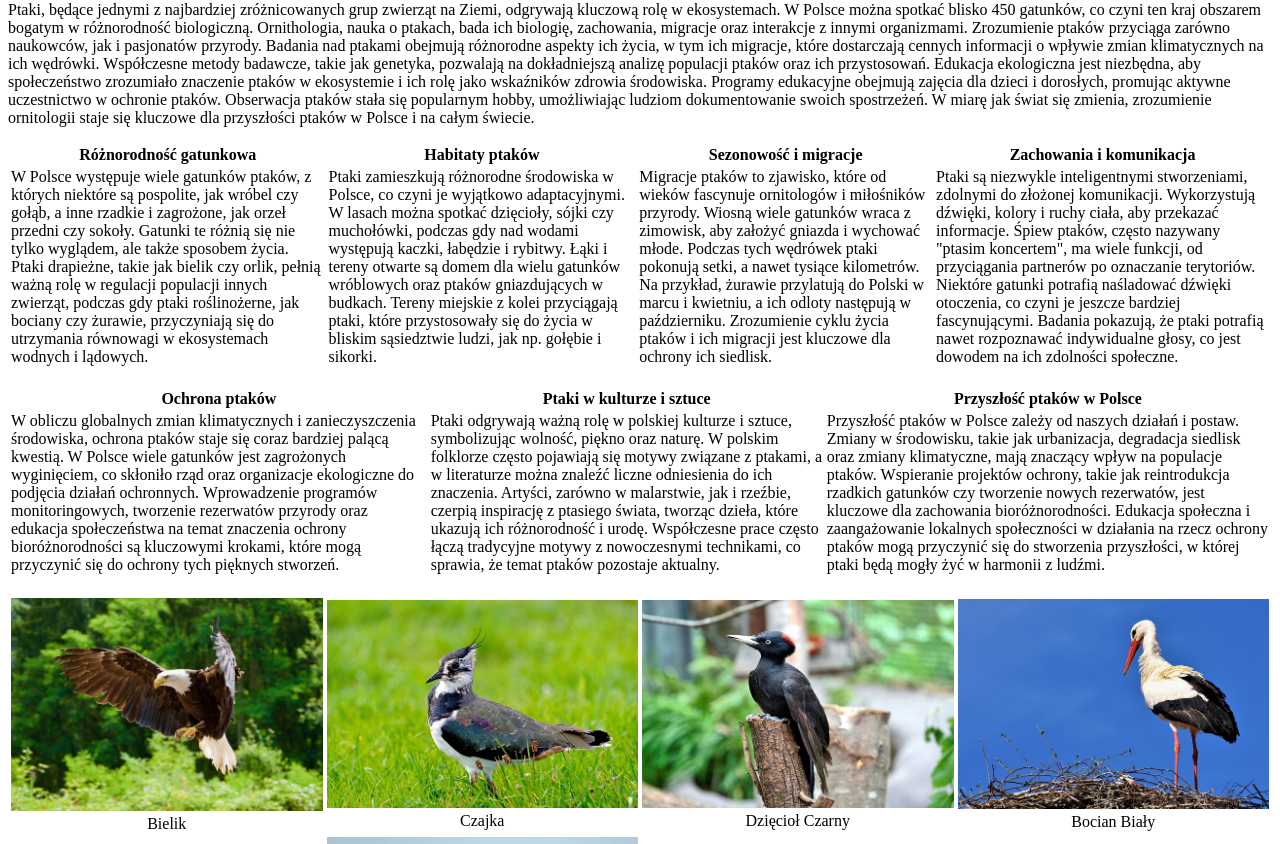
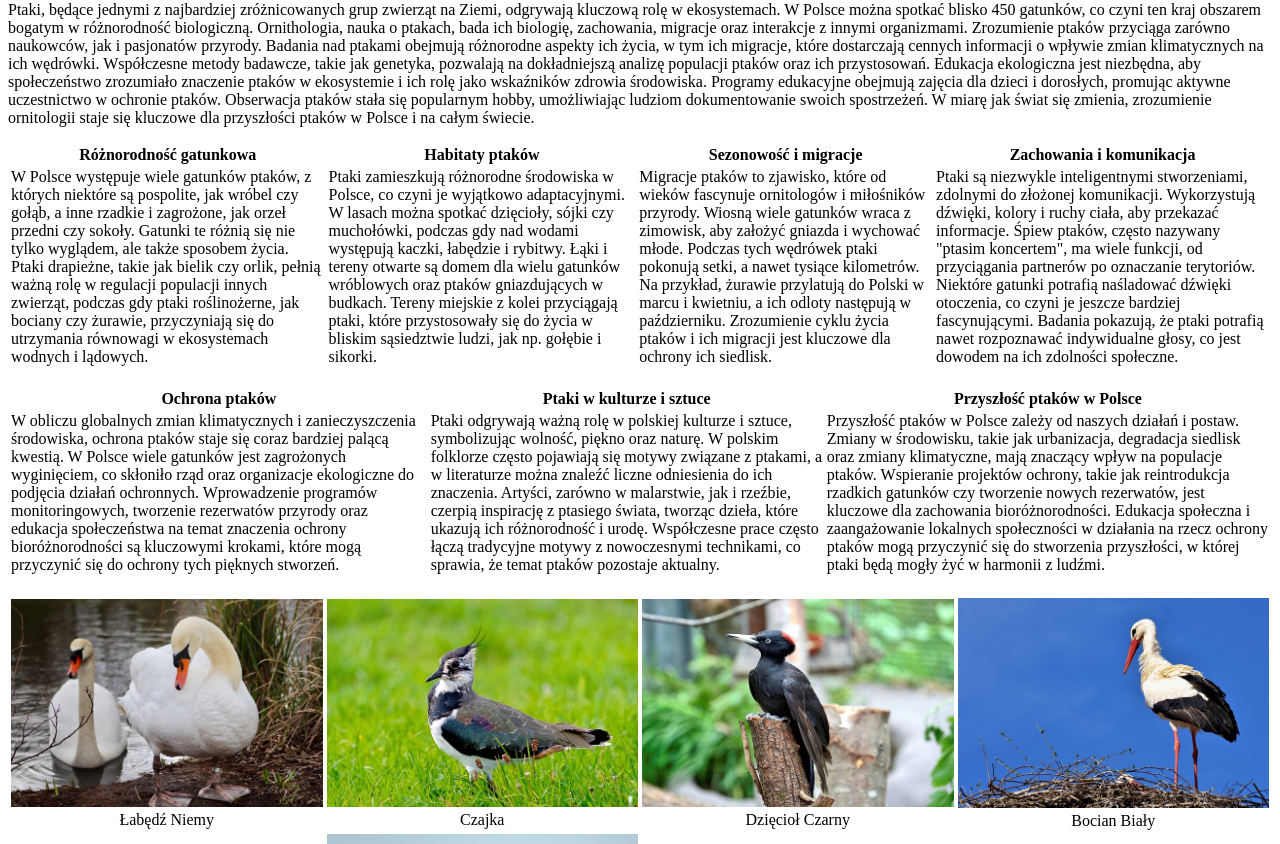
Before and after one commit to fmaja/ptaki, a plain HTML site: page index.html in a window 1280 px wide. Shown: the part 79-923 px from the top of the page. Drawn offline with Linux system fonts and the light colour scheme.

Commit message:
Add files via upload

```diff
--- a/index.html
+++ b/index.html
@@ -48,7 +48,7 @@
 
 	<table style= "width:100%">
 	<tr>
-	<td style = "text-align: center; width:25%;"><img src= "img\bielik.jpg" /><figcaption>Bielik</figcaption></td>
+	<td style = "text-align: center; width:25%;"><img src= "img\labedz.jpg" /><figcaption>Łabędź Niemy</figcaption></td>
 	<td style = "text-align: center; width:25%;"><img src= "img\czajka.jpg" /><figcaption>Czajka</figcaption></td>
 	<td style = "text-align: center; width:25%;"><img src= "img\dzieciolczarny.jpg" /><figcaption>Dzięcioł Czarny</figcaption></td>
 	<td style = "text-align: center; width:25%;"><img src= "img\bocianbialy.jpg"/><figcaption>Bocian Biały</figcaption></td>
```
Also changed, not shown: img/labedz.jpg (added).
